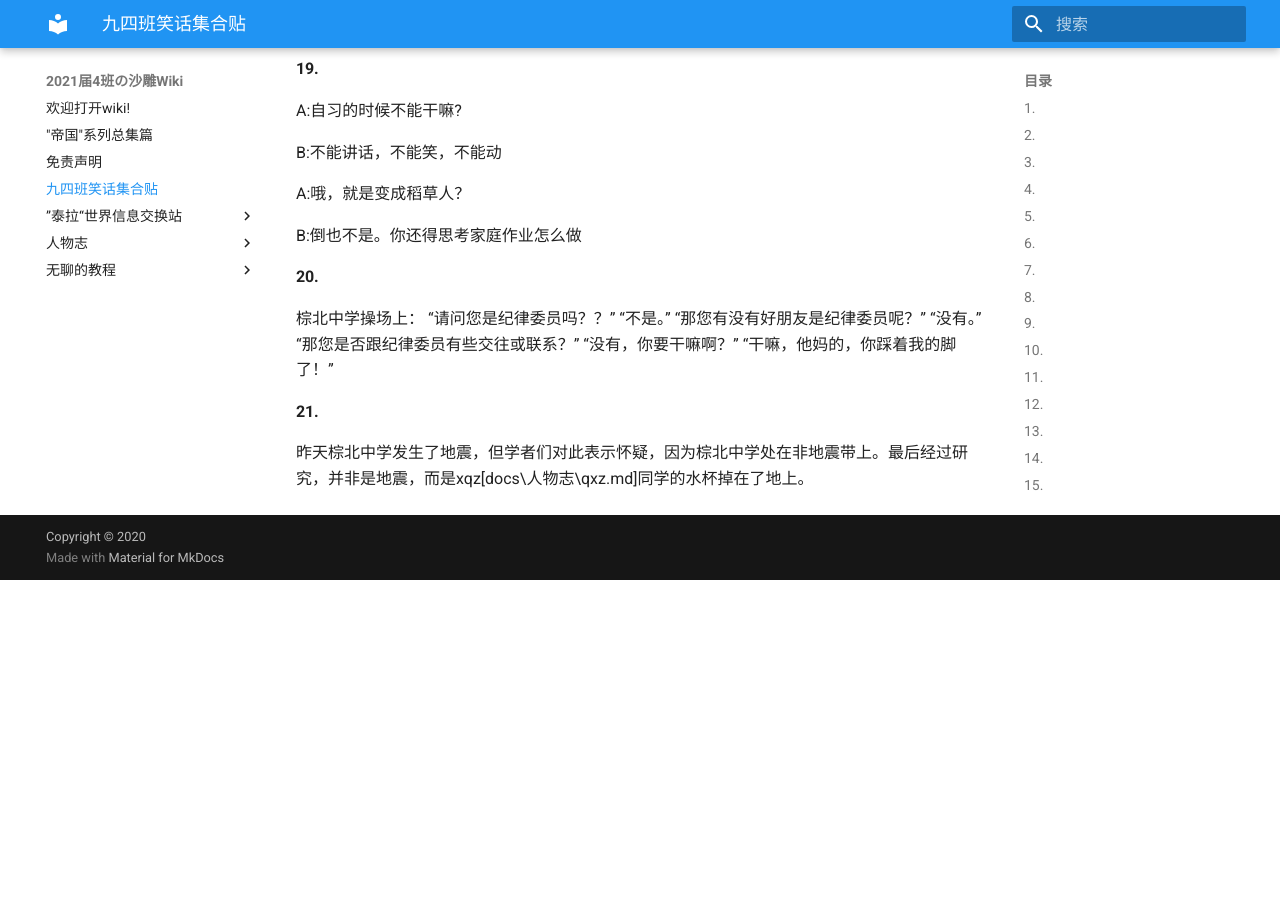
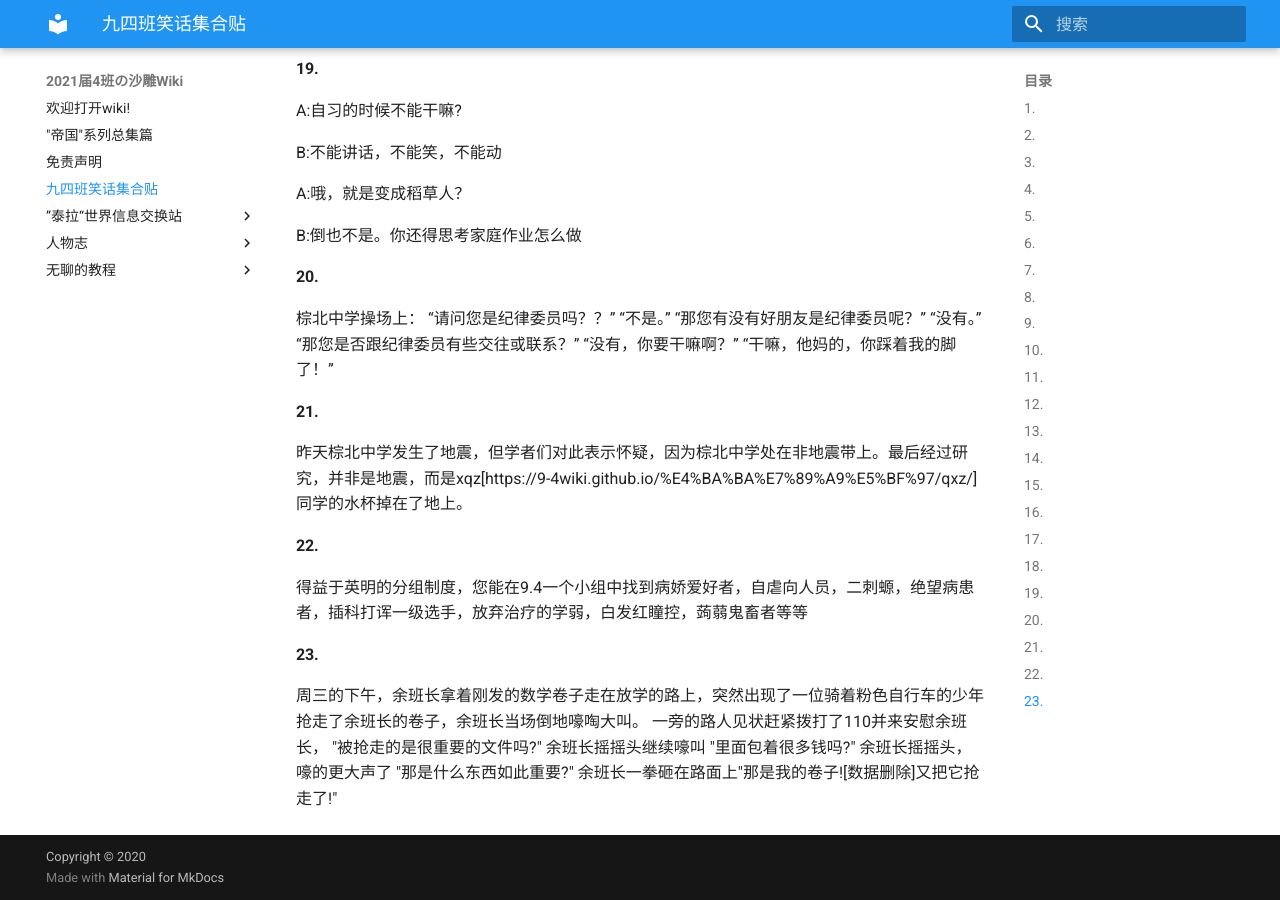
Before and after one commit to 9-4wiki/9-4wiki.github.io, an MkDocs documentation site: the page built from docs/政治笑话集合帖.md, in a window 1280 px wide and 900 px high, scrolled down 3872 px. Built offline with MkDocs 1.6.1 and Material for MkDocs 9.7.7, drawn with Linux system fonts in a browser that asks for light colours; before the commit the page ends 4452 px from its top, so only the background shows below that; some of the changed text lies outside the part shown.

Commit message:
Update 政治笑话集合帖.md

```diff
--- a/docs/政治笑话集合帖.md
+++ b/docs/政治笑话集合帖.md
@@ -34,16 +34,16 @@ ky某班人：你们tzl人就是热爱学习，最幸福的事情是体测那天
 “如果是科学的话，他们应该先拿狗做试验。”
 
 #### 4.
- czs的录音笔丢了。这是支存储了很多 <font color=#ffd700 size=3>♂加密♂通话</font>的录音笔，要是落到纪律委员的手里可糟了。czs便在Wiki上发表了一篇声明：“本人遗失录音笔一支。另，本人不同意它的内容。”
+ czs的录音笔丢了。这是支存储了很多 <font color=#ffd700 size=3>♂加密♂通话</font>的录音笔，要是落到纪律委员的手里可糟了。czs便在告示板上发表了一篇声明：“本人遗失录音笔一支。另，本人不同意它的内容。”
 
 #### 5.
 苟哥在班会上引经据典地说：“qhc和tz说一加一等于二，而czs说一加一不等于三。是qhc和tz说的对呢？还是czs和syq说得对呢？（下面听众一脸疑惑）毫无疑问，是qhc和tz说的对！”（台下热烈鼓掌）“czs是隔壁派来的间谍，这些说一加一不等于三的人多么多么无耻啊……”
 
 
 #### 6.
-在九年级四班二十三次班会上，苟哥作报告，他问：“我们这里有没有敌人？”
+在九年级四班二十三次班会上，苟哥作报告，再开始前，他问：“我们这里有没有敌人？”
 
-一个人回答：“有一个，他坐在第二列第四排。”
+一个人回答：“有一个，他坐在第二列第三排。”
 
 “为什么他是敌人？”
 
@@ -54,7 +54,7 @@ ky某班人：你们tzl人就是热爱学习，最幸福的事情是体测那天
 
 #### 8.
 
-苟里曼大帝同志视察农场，看到猪儿乖乖，一时兴起站在猪中间照了张像。
+苟里曼大帝视察农场，看到猪儿乖乖，一时兴起站在猪中间照了张像。
 
 待到报纸准备发表时，编辑为照片的标题犯了难——
 
@@ -182,4 +182,17 @@ B:倒也不是。你还得思考家庭作业怎么做
 “干嘛，他妈的，你踩着我的脚了！”
 
 #### 21.
-昨天棕北中学发生了地震，但学者们对此表示怀疑，因为棕北中学处在非地震带上。最后经过研究，并非是地震，而是xqz[docs\人物志\qxz.md]同学的水杯掉在了地上。
+昨天棕北中学发生了地震，但学者们对此表示怀疑，因为棕北中学处在非地震带上。最后经过研究，并非是地震，而是xqz[https://9-4wiki.github.io/%E4%BA%BA%E7%89%A9%E5%BF%97/qxz/]同学的水杯掉在了地上。
+
+#### 22.
+得益于英明的分组制度，您能在9.4一个小组中找到病娇爱好者，自虐向人员，二刺螈，绝望病患者，插科打诨一级选手，放弃治疗的学弱，白发红瞳控，蒟蒻鬼畜者等等
+
+#### 23.
+周三的下午，余班长拿着刚发的数学卷子走在放学的路上，突然出现了一位骑着粉色自行车的少年抢走了余班长的卷子，余班长当场倒地嚎啕大叫。
+一旁的路人见状赶紧拨打了110并来安慰余班长，
+"被抢走的是很重要的文件吗?"
+余班长摇摇头继续嚎叫
+"里面包着很多钱吗?"
+余班长摇摇头，嚎的更大声了
+"那是什么东西如此重要?"
+余班长一拳砸在路面上"那是我的卷子![数据删除]又把它抢走了!"
```
